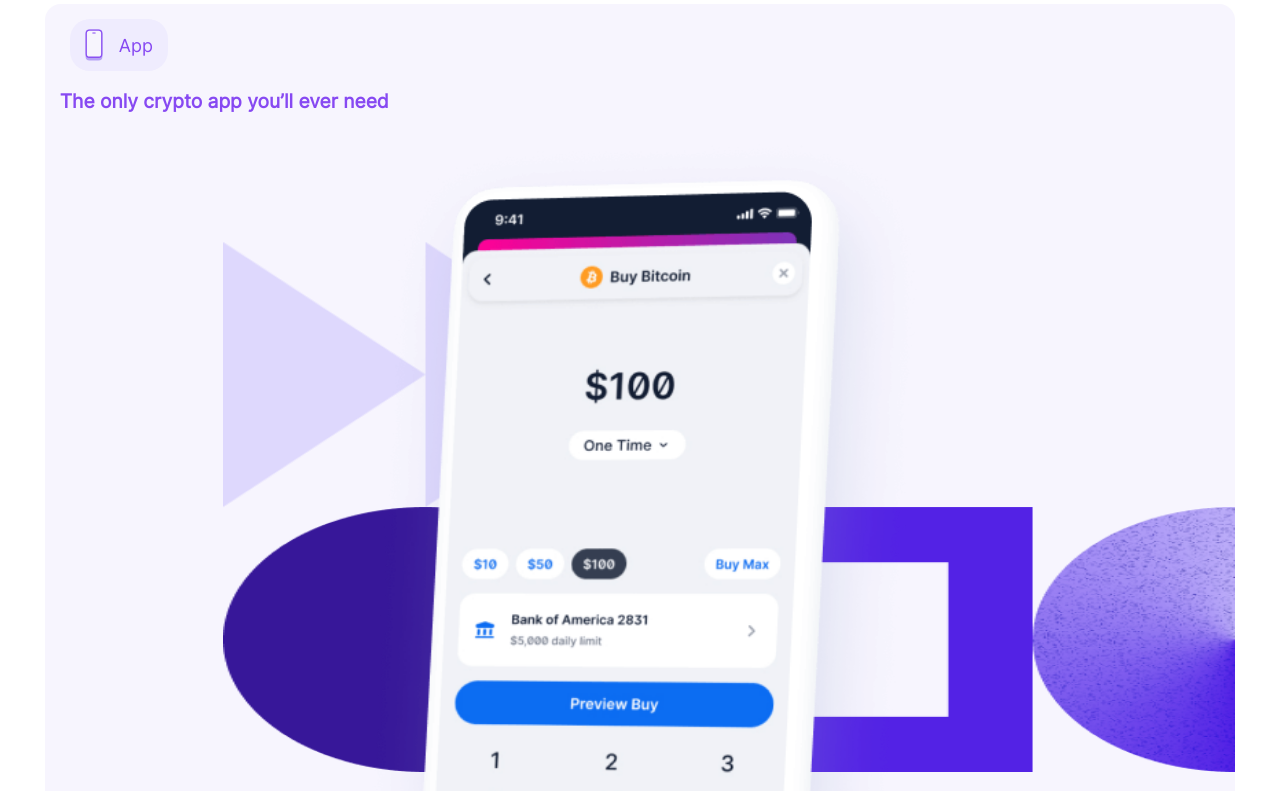
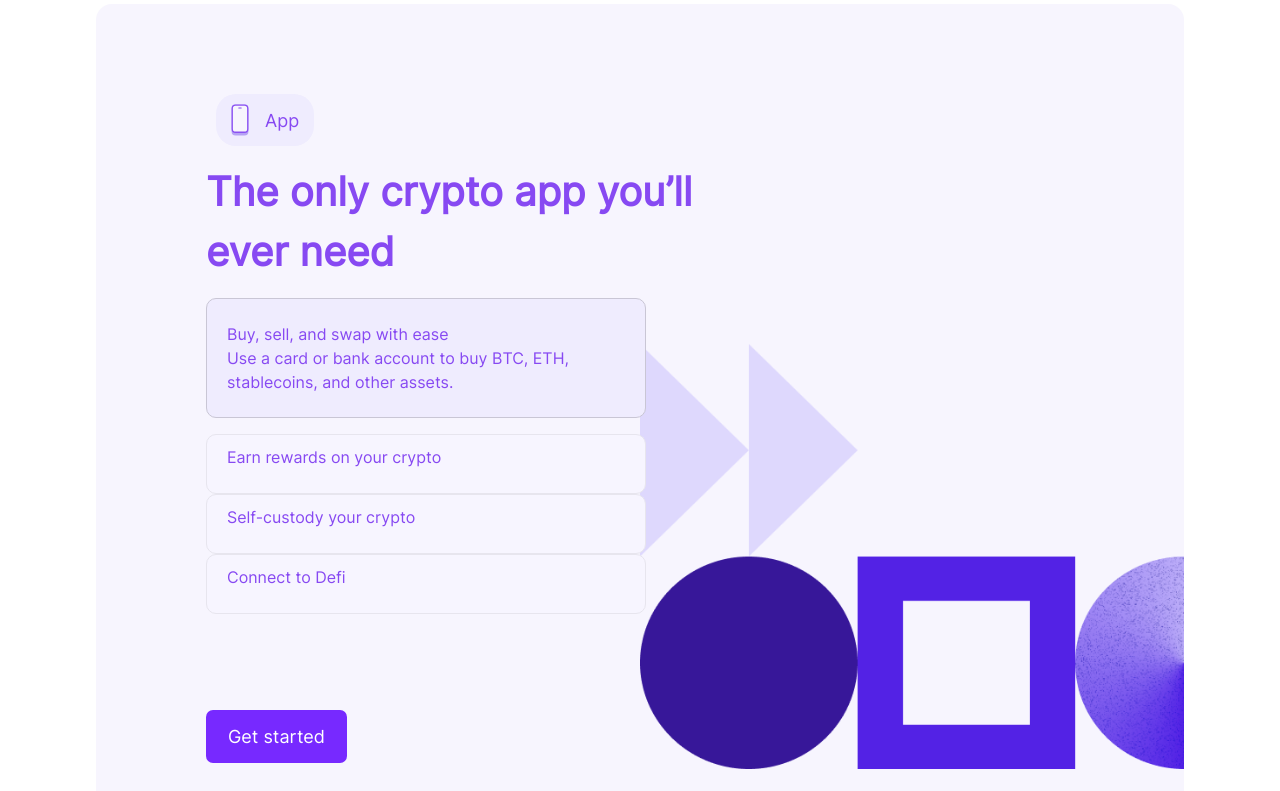
Before and after one commit to ScriptShah/blockchain.com-clone, a plain HTML site: page index.html in a window 1280 px wide. Shown: the part 1080-1871 px from the top of the page. Drawn offline with nearby package versions, Linux system fonts and the light colour scheme.

Commit message:
working on features

```diff
--- a/index.html
+++ b/index.html
@@ -376,9 +376,11 @@
                 other assets.
               </p>
             </div>
-            <h3></h3>
-            <h3></h3>
-            <h3></h3>
+            <div class="feature__container">
+              <h3>Earn rewards on your crypto</h3>
+              <h3>Self-custody your crypto</h3>
+              <h3>Connect to Defi</h3>
+            </div>
             <a href="#" class="get__started">Get started</a>
           </div>
 
--- a/styles.css
+++ b/styles.css
@@ -534,8 +534,8 @@ body {
 .service.one {
   background-image: url("./images/homepage-app-shapes-bg.png");
   background-repeat: no-repeat;
-  background-size: 85% 40%;
-  background-position: 100% 30%;
+  background-size: 93% 40%;
+  background-position: 100% 37%;
   width: 93%;
   height: auto;
   background-origin: padding-box;
@@ -567,11 +567,13 @@ body {
 }
 
 .service__image {
-  width: 50%;
-  height: 100%;
+  width: 230px;
+  height: 330px;
   display: block;
   object-fit: cover;
-  margin: auto;
+  margin-top: 40px;
+  margin-left: auto;
+  margin-right: auto;
 }
 
 .announcement {
@@ -629,7 +631,7 @@ body {
 }
 
 .get__started {
-  margin-top: -2rem;
+  margin-top: 1rem;
   color: #fff;
   text-decoration: none;
   padding: 11px 16px;
@@ -641,6 +643,10 @@ body {
 
 .get__started:hover {
   background-color: #5d00ff;
+}
+
+.feature__container {
+  display: none;
 }
 
 @media screen and (min-width: 1022px) {
@@ -725,6 +731,64 @@ body {
     top: 13px;
     left: 15px;
   }
+
+  .service__image {
+    display: none;
+  }
+
+  .announcement {
+    font-size: 2.5rem;
+    width: 60%;
+  }
+
+  .controller {
+    display: none;
+  }
+
+  .feature {
+    display: flex;
+    flex-flow: column nowrap;
+    justify-content: center;
+    align-items: flex-start;
+    background-color: #efecfe;
+    width: 440px;
+    height: 120px;
+    padding: 10px 0px;
+    padding-left: 20px;
+    border-radius: 10px;
+    font-size: 1rem;
+    border: 1px solid #c9c6d5;
+  }
+
+  .feature__title {
+    font-size: 16px;
+    font-weight: 400;
+  }
+
+  .feature__container {
+    display: block;
+  }
+
+  .feature__container h3 {
+    background-color: #f7f5ff;
+    width: 440px;
+    height: 60px;
+    padding: 10px 0px;
+    padding-left: 20px;
+    border-radius: 10px;
+    font-size: 1rem;
+    border: 1px solid #e7e5ee;
+    font-weight: 300;
+    font-size: 16px;
+  }
+
+  .service.one {
+    background-image: url("./images/homepage-app-shapes-bg.png");
+    background-position: 100% 80%;
+    background-size: 50% 50%;
+    width: 93%;
+    height: auto;
+  }
 }
 
 @media screen and (max-width: 1024px) {
@@ -737,3 +801,19 @@ body {
     padding: 0px 25px;
   }
 }
+
+@media screen and (min-width: 1024px) {
+  .service {
+    padding: 90px 110px;
+  }
+
+  .service.one {
+    width: 85%;
+  }
+
+  .get__started {
+    margin-top: 5rem;
+    padding: 13px 22px;
+    font-size: 18px;
+  }
+}
```
